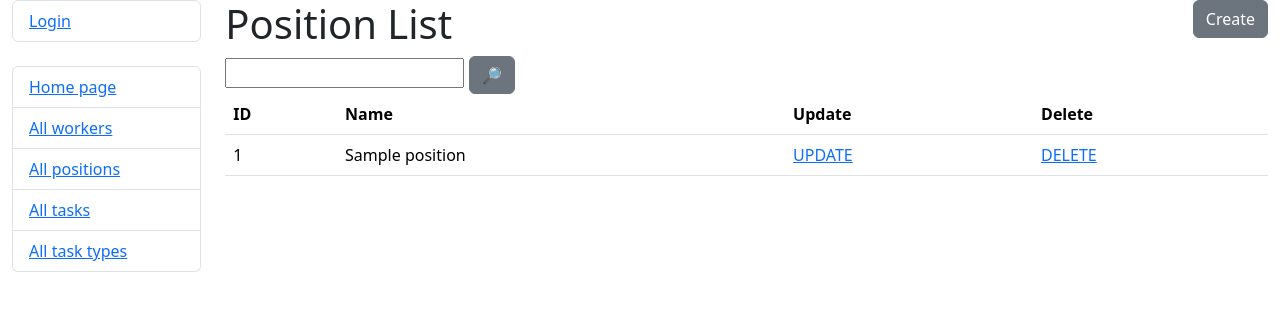
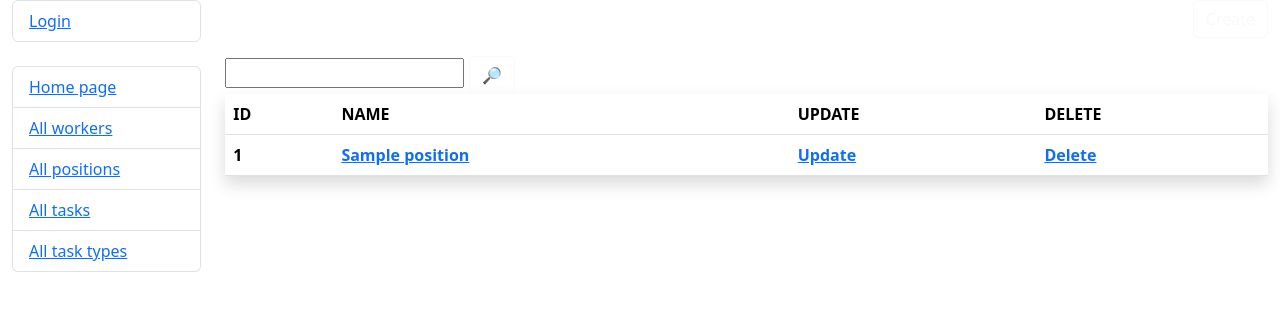
Before and after one commit to Paul-Starodub/IT-Company-Task-Manager, a Django app: template templates/company/position_list.html in a window 1280 px wide. Shown: the top 311 px of the page. Run offline with Django 4.2, Linux system fonts and the light colour scheme; the template is opened without the code that fills it: most values are stand-ins (such as "Sample title", 1, 10 or a date in 2020); form fields are guessed from the names that the template uses.

Commit message:
Updated position_list.html

```diff
--- a/templates/company/position_list.html
+++ b/templates/company/position_list.html
@@ -1,21 +1,21 @@
 {% extends "base.html" %}
 
 {% block content %}
-  <h1>
+  <h1 class="text-white">
     Position List
-    <a style="float: right" class="btn btn-secondary" href="{% url 'company:position-create' %}">Create</a>
+    <a style="float: right" class="btn btn-outline-light" href="{% url 'company:position-create' %}">Create</a>
   </h1>
    <form action="" method="get" class="form-inline">
     {{ search_form.name }}
-    <input class="btn btn-secondary" type="submit" value="🔎">
+    <input class="btn btn-outline-light" type="submit" value="🔎">
   </form>
   {% if position_list %}
-    <table class="table">
-      <tr>
+    <table class="table shadow text-white fw-bold">
+      <tr class="fw-bold">
         <th>ID</th>
-        <th>Name</th>
-        <th>Update</th>
-        <th>Delete</th>
+        <th>NAME</th>
+        <th>UPDATE</th>
+        <th>DELETE</th>
       </tr>
       {% for position in position_list %}
         <tr>
@@ -23,13 +23,13 @@
             {{ position.id }}
           </td>
           <td>
-            {{ position.name }}
+            <a href="{% url 'company:position-detail' pk=position.id %}">{{ position.name }}</a>
           </td>
           <td>
-            <a href="{% url 'company:position-update' pk=position.pk %}">UPDATE</a>
+            <a href="{% url 'company:position-update' pk=position.pk %}">Update</a>
           </td>
           <td>
-            <a href="{% url 'company:position-delete' pk=position.pk %}">DELETE</a>
+            <a href="{% url 'company:position-delete' pk=position.pk %}">Delete</a>
           </td>
         </tr>
       {% endfor %}
```
